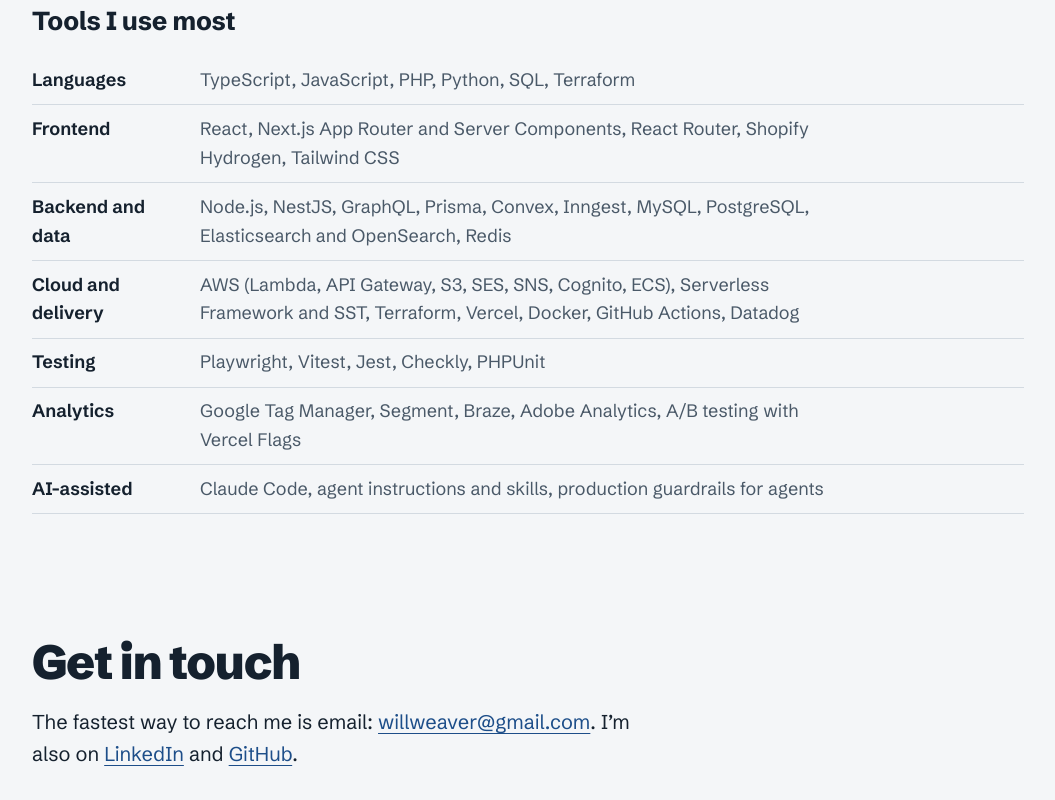
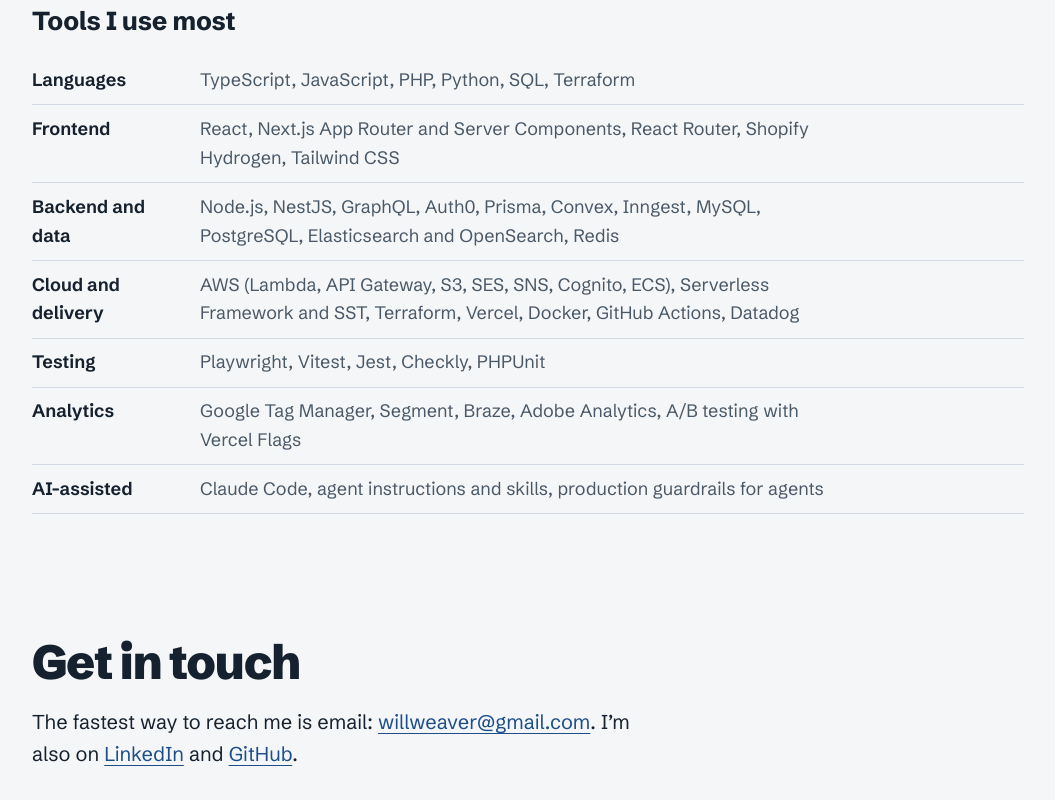
Before and after one commit to wweaver/willweaver.net, a plain HTML site: page index.html in a window 1280 px wide. Shown: the part 3785-4585 px from the top of the page, without its empty margins (112-1167 px from the left). Drawn offline with Linux system fonts and the light colour scheme; a script that the page names is missing.

Commit message:
Add Auth0 to tools and update résumé
Co-Authored-By: Claude Opus 5.5 <noreply@anthropic.com>

```diff
--- a/index.html
+++ b/index.html
@@ -163,7 +163,7 @@
       <dl>
         <div><dt>Languages</dt><dd>TypeScript, JavaScript, PHP, Python, SQL, Terraform</dd></div>
         <div><dt>Frontend</dt><dd>React, Next.js App Router and Server Components, React Router, Shopify Hydrogen, Tailwind CSS</dd></div>
-        <div><dt>Backend and data</dt><dd>Node.js, NestJS, GraphQL, Prisma, Convex, Inngest, MySQL, PostgreSQL, Elasticsearch and OpenSearch, Redis</dd></div>
+        <div><dt>Backend and data</dt><dd>Node.js, NestJS, GraphQL, Auth0, Prisma, Convex, Inngest, MySQL, PostgreSQL, Elasticsearch and OpenSearch, Redis</dd></div>
         <div><dt>Cloud and delivery</dt><dd>AWS (Lambda, API Gateway, S3, SES, SNS, Cognito, ECS), Serverless Framework and SST, Terraform, Vercel, Docker, GitHub Actions, Datadog</dd></div>
         <div><dt>Testing</dt><dd>Playwright, Vitest, Jest, Checkly, PHPUnit</dd></div>
         <div><dt>Analytics</dt><dd>Google Tag Manager, Segment, Braze, Adobe Analytics, A/B testing with Vercel Flags</dd></div>
```
Also changed, not shown: 1 other file.
